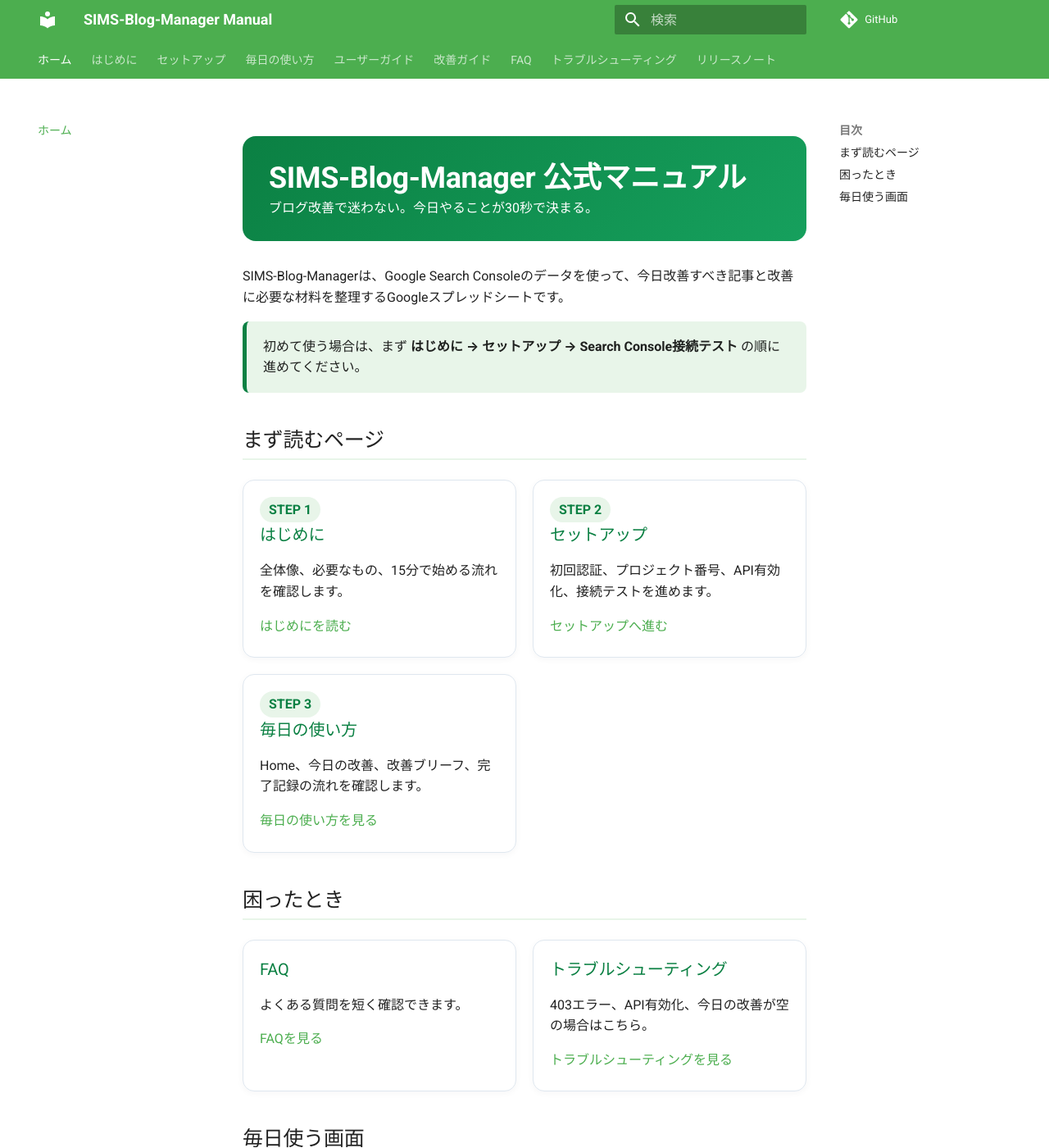
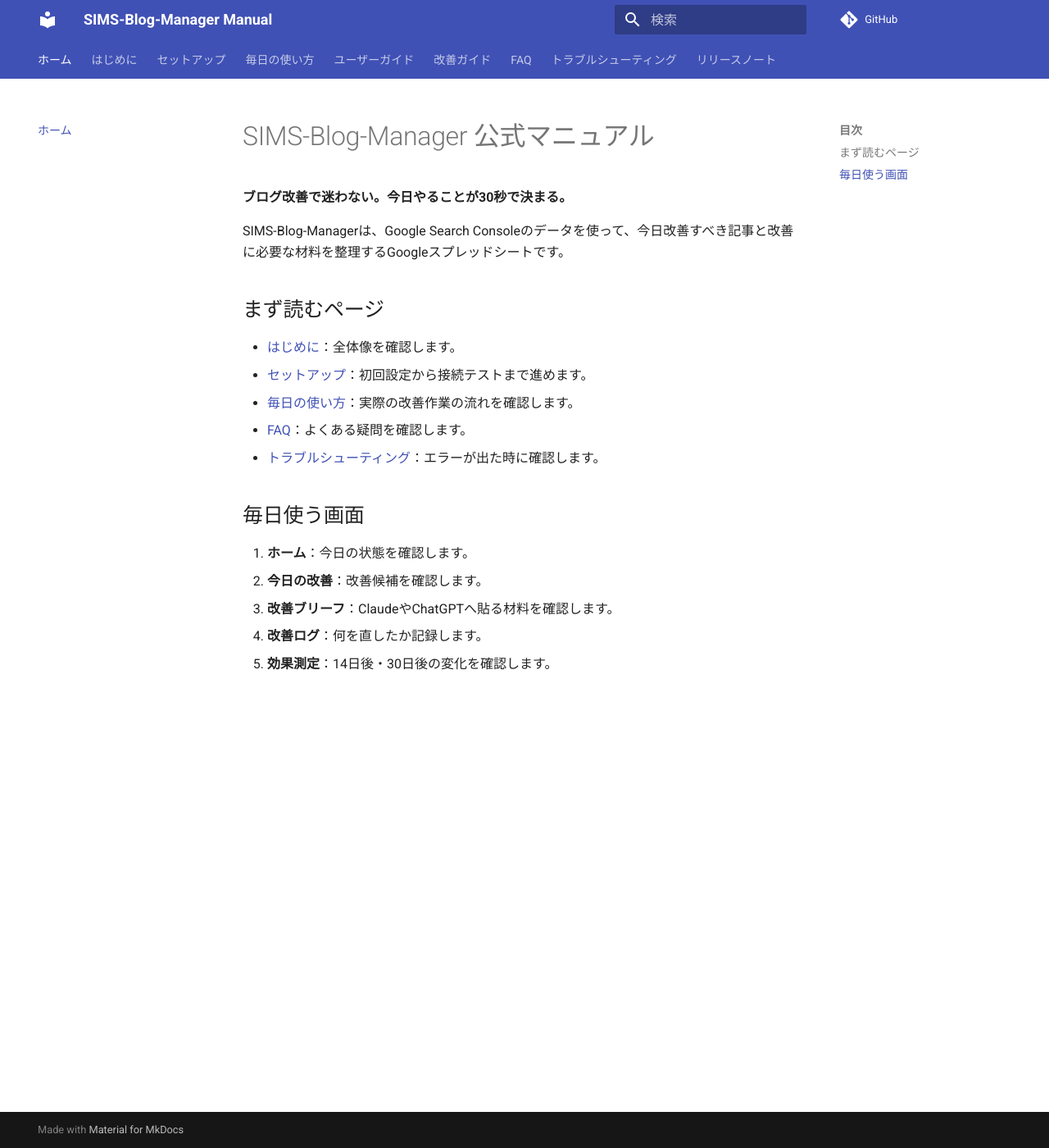
Before and after one commit to simstools55-ops/SIMS-Blog-Manager, an MkDocs documentation site: the page built from docs/index.md, in a window 1280 px wide and 1400 px high. Shown: the whole window at 82% size. Built offline with MkDocs 1.6.1 and Material for MkDocs 9.7.7, drawn with Linux system fonts in a browser that asks for light colours; comment, search, counter and statistics services are not loaded; some of the changed text lies outside the part shown.

```diff
--- a/docs/index.md
+++ b/docs/index.md
@@ -1,58 +1,21 @@
-<div class="sbm-hero">
-  <h1>SIMS-Blog-Manager 公式マニュアル</h1>
-  <p>ブログ改善で迷わない。今日やることが30秒で決まる。</p>
-</div>
+# SIMS-Blog-Manager 公式マニュアル
+
+**ブログ改善で迷わない。今日やることが30秒で決まる。**
 
 SIMS-Blog-Managerは、Google Search Consoleのデータを使って、今日改善すべき記事と改善に必要な材料を整理するGoogleスプレッドシートです。
 
-<div class="sbm-important">
-初めて使う場合は、まず <strong>はじめに → セットアップ → Search Console接続テスト</strong> の順に進めてください。
-</div>
-
 ## まず読むページ
 
-<div class="sbm-grid">
-  <div class="sbm-card">
-    <span class="sbm-badge">STEP 1</span>
-    <h3>はじめに</h3>
-    <p>全体像、必要なもの、15分で始める流れを確認します。</p>
-    <p><a href="getting-started/">はじめにを読む</a></p>
-  </div>
-  <div class="sbm-card">
-    <span class="sbm-badge">STEP 2</span>
-    <h3>セットアップ</h3>
-    <p>初回認証、プロジェクト番号、API有効化、接続テストを進めます。</p>
-    <p><a href="setup/">セットアップへ進む</a></p>
-  </div>
-  <div class="sbm-card">
-    <span class="sbm-badge">STEP 3</span>
-    <h3>毎日の使い方</h3>
-    <p>Home、今日の改善、改善ブリーフ、完了記録の流れを確認します。</p>
-    <p><a href="daily-workflow/">毎日の使い方を見る</a></p>
-  </div>
-</div>
-
-## 困ったとき
-
-<div class="sbm-grid">
-  <div class="sbm-card">
-    <h3>FAQ</h3>
-    <p>よくある質問を短く確認できます。</p>
-    <p><a href="faq/">FAQを見る</a></p>
-  </div>
-  <div class="sbm-card">
-    <h3>トラブルシューティング</h3>
-    <p>403エラー、API有効化、今日の改善が空の場合はこちら。</p>
-    <p><a href="troubleshooting/">トラブルシューティングを見る</a></p>
-  </div>
-</div>
+- [はじめに](getting-started/)：全体像を確認します。
+- [セットアップ](setup/)：初回設定から接続テストまで進めます。
+- [毎日の使い方](daily-workflow/)：実際の改善作業の流れを確認します。
+- [FAQ](faq/)：よくある疑問を確認します。
+- [トラブルシューティング](troubleshooting/)：エラーが出た時に確認します。
 
 ## 毎日使う画面
 
-| 画面 | 役割 |
-|---|---|
-| ホーム | 今日の状態と次にやることを確認します。 |
-| 今日の改善 | 改善候補を確認します。通常は上位5件で十分です。 |
-| 改善ブリーフ | ClaudeやChatGPTへ貼る改善材料を確認します。 |
-| 改善ログ | 何を直したか記録します。 |
-| 効果測定 | 改善後の順位・CTR・クリック変化を確認します。 |
+1. **ホーム**：今日の状態を確認します。
+2. **今日の改善**：改善候補を確認します。
+3. **改善ブリーフ**：ClaudeやChatGPTへ貼る材料を確認します。
+4. **改善ログ**：何を直したか記録します。
+5. **効果測定**：14日後・30日後の変化を確認します。
--- a/docs/user-guide/effectiveness.md
+++ b/docs/user-guide/effectiveness.md
@@ -1,25 +1,20 @@
 # 効果測定
 
-効果測定では、改善前と改善後の変化を確認します。
+RCテスト中は、14日・30日を待たずに、改善後7日間を毎日確認できます。
 
-## 測定タイミング
+## 見る場所
 
-- 14日後
-- 30日後
+- 効果測定：最新の結果を一覧で確認
+- 測定履歴：改善後1日目から7日目までの記録を確認
 
-## 確認する指標
+## 判定の見方
 
-- 平均順位
-- CTR
-- クリック数
-- 表示回数
+- 改善傾向：順位、CTR、クリックのいずれかが良くなっています。
+- 様子見：大きな変化はまだありません。
+- 要確認：悪化傾向があるため、再確認します。
+- 成功：7日経過後に改善が確認できた状態です。
+- 要再改善：7日経過後に改善が見られない状態です。
 
-## 判定
+## テスト終了後
 
-- 🟢 成功：順位・CTR・クリックのいずれかが改善
-- 🟡 横ばい：大きな変化なし
-- 🔴 要再改善：改善効果が弱い
-
-## 注意
-
-Search Consoleのデータには反映遅れがあります。改善直後の数字だけで判断せず、14日・30日の区切りで確認してください。
+正式運用では14日・30日の測定へ戻す予定です。
--- a/mkdocs.yml
+++ b/mkdocs.yml
@@ -2,14 +2,9 @@ site_name: SIMS-Blog-Manager Manual
 site_description: Google Search Consoleを使い、今日改善すべき記事を30秒で決めるブログ改善マネージャー
 site_url: https://simstools55-ops.github.io/SIMS-Blog-Manager/
 repo_url: https://github.com/simstools55-ops/SIMS-Blog-Manager
-
 theme:
   name: material
   language: ja
-  palette:
-    - scheme: default
-      primary: green
-      accent: green
   features:
     - navigation.tabs
     - navigation.sections
@@ -17,10 +12,6 @@ theme:
     - search.highlight
     - search.suggest
     - content.code.copy
-
-extra_css:
-  - assets/stylesheets/extra.css
-
 markdown_extensions:
   - admonition
   - toc:
@@ -28,13 +19,11 @@ markdown_extensions:
   - tables
   - pymdownx.details
   - pymdownx.superfences
-
 nav:
   - ホーム: index.md
   - はじめに: getting-started/index.md
   - セットアップ:
       - 全体の流れ: setup/index.md
-      - 初期設定: setup/initial-setup.md
       - 初回認証: setup/authorization.md
       - プロジェクト番号確認: setup/project-number.md
       - Google Cloud API有効化: setup/google-cloud-api.md
```
Also changed, not shown: CHANGELOG.md (+16 -6 lines), README.md (+50 -13 lines), product/RELEASE_NOTES.md (+15 -3 lines), 1 other file.
